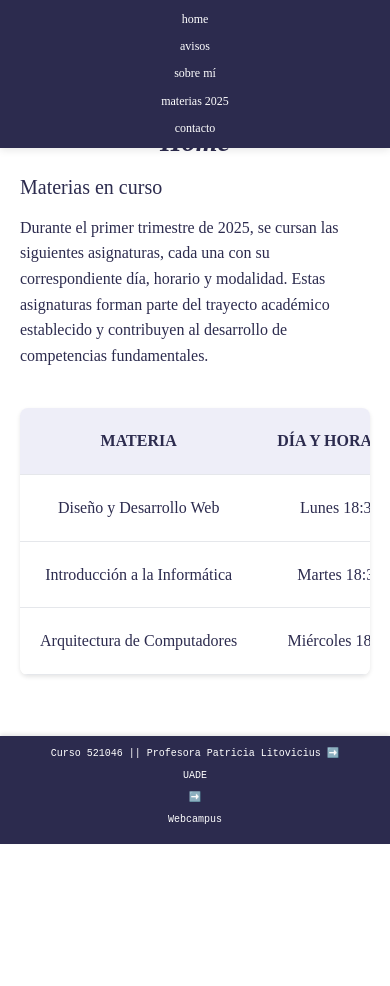
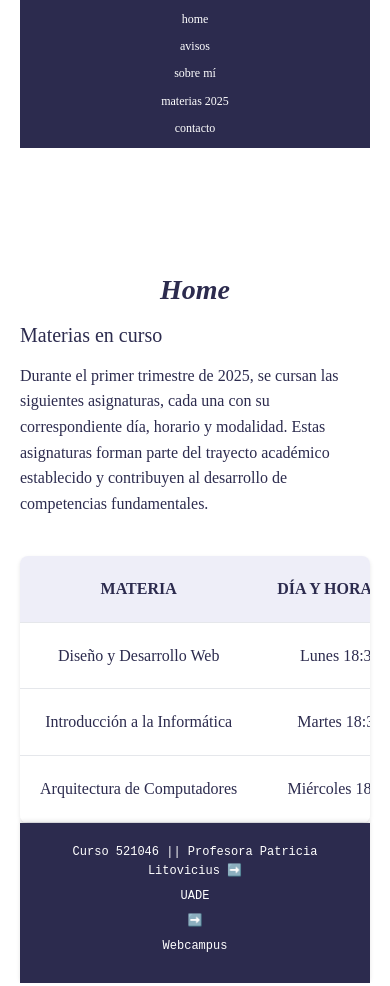
Before and after one commit to analiafascie/Primer_parcial, a plain HTML site: page index.html in a window 390 px wide. Before the commit the page ends 844 px from the top, so only its background shows below. Drawn offline with Linux system fonts and the light colour scheme; a web font is replaced by a local one.

Commit message:
Update style.css

```diff
--- a/style.css
+++ b/style.css
@@ -329,11 +329,15 @@
     font-size: 18px;
   }
 
+  /* 🔧 BOTONERA ajustada para móvil */
   .botonera {
+    position: static;
     flex-direction: column;
     gap: 10px;
     align-items: center;
     text-align: center;
+    padding: 10px 0;
+    box-shadow: none;
   }
 
   .sobre_mi-container {
@@ -349,11 +353,17 @@
     margin-top: 16px;
   }
 
-
   img {
     max-width: 100%;
     height: auto;
     display: block;
+  }
+
+  /* ✅ Footer fijo pasa a estático */
+  footer {
+    position: static;
+    padding: 20px;
+    font-size: 12px;
   }
 
   /* Tablas con scroll horizontal */
```
